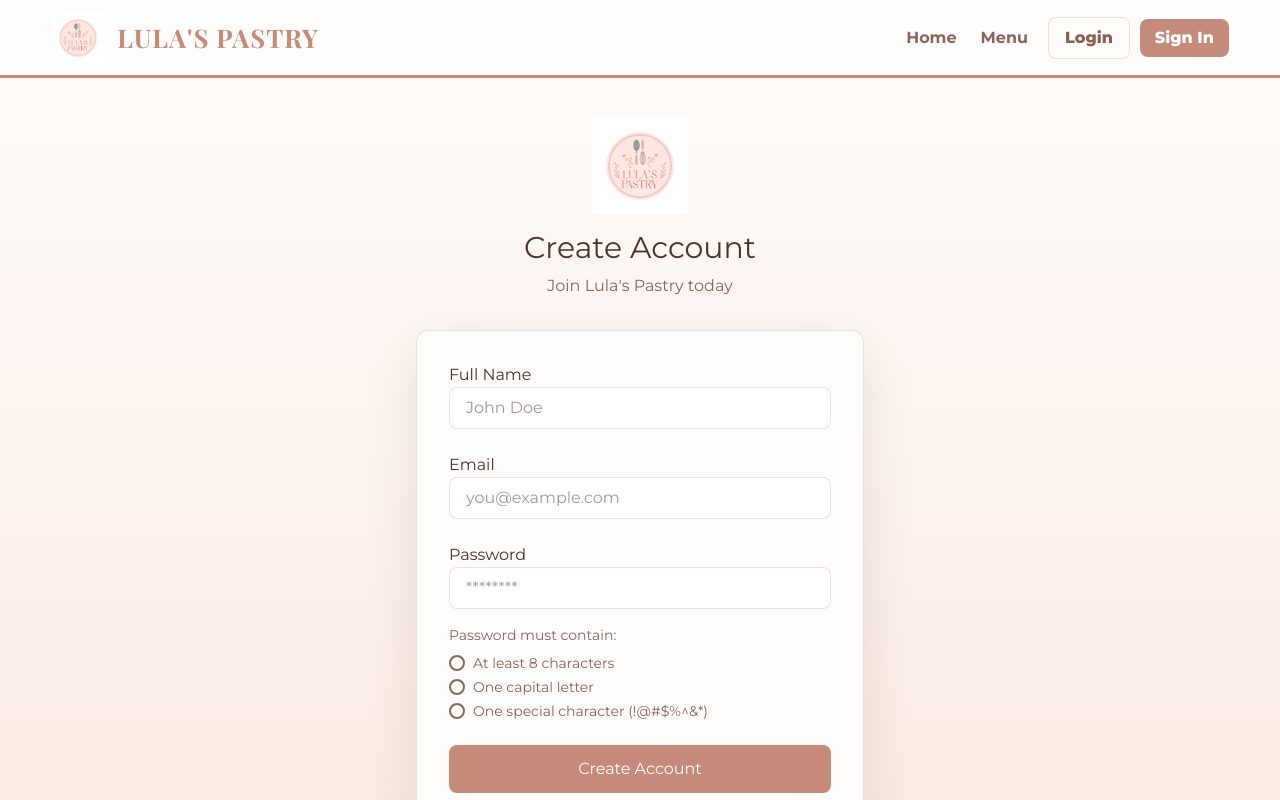
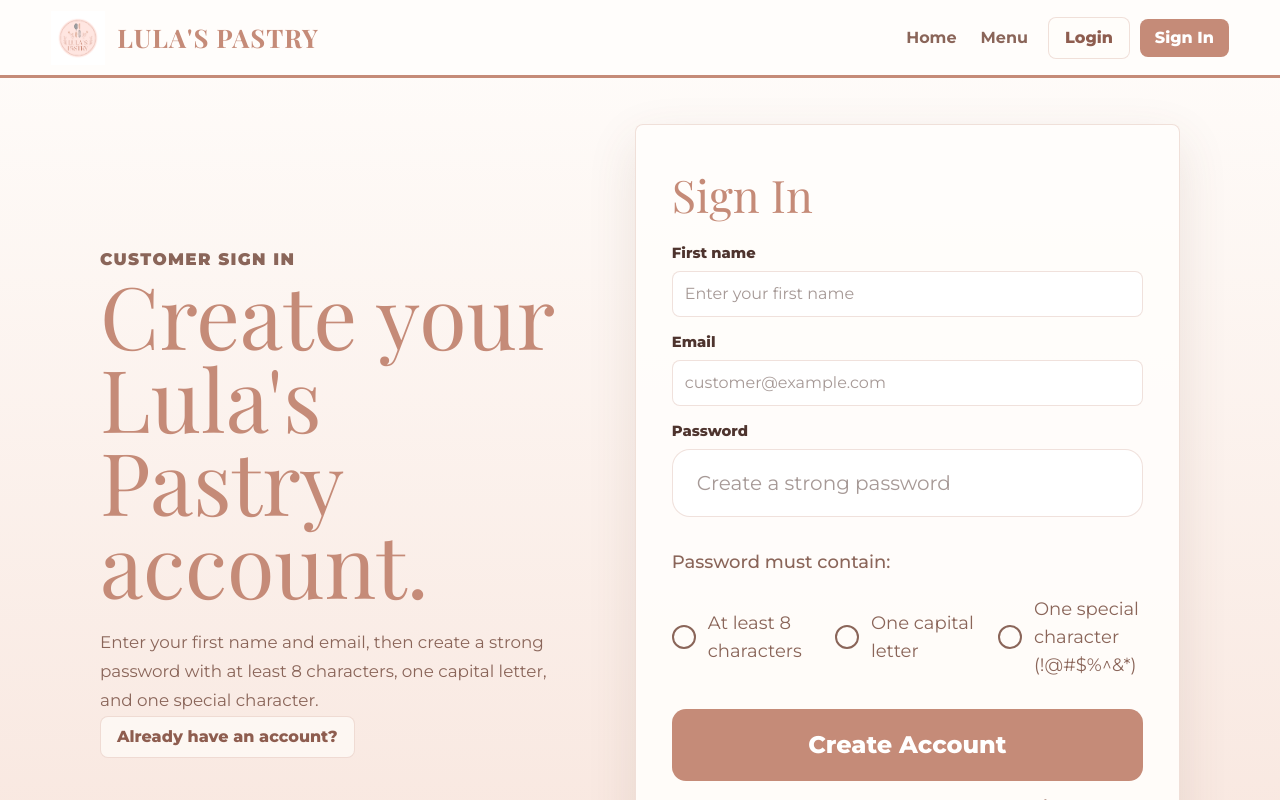
Before and after one commit to ASA-44/lula-s-pastry, a Next.js app: page /signin in a window 1280 px wide. Shown: the top 800 px of the page. Built offline with nearby package versions, Linux system fonts and the light colour scheme; no server answers; a web font is replaced by a local one.

Commit message:
Restore signin form layout with password-only validation

```diff
--- a/app/signin/page.tsx
+++ b/app/signin/page.tsx
@@ -1,7 +1,9 @@
 import { redirect } from "next/navigation";
+import Link from "next/link";
 
+import { registerCustomerAction } from "@/app/actions";
+import { PasswordChecklist } from "@/components/PasswordChecklist";
 import { SiteHeader } from "@/components/SiteHeader";
-import { SignupForm } from "@/components/SignupForm";
 import { getSession } from "@/lib/session";
 
 export const dynamic = "force-dynamic";
@@ -32,7 +34,49 @@ export default async function SignInPage({ searchParams }: PageProps) {
   return (
     <main className="page-shell">
       <SiteHeader session={session} />
-      <SignupForm serverError={error} />
+
+      <section className="auth-wrap">
+        <div className="auth-copy">
+          <p className="eyebrow">Customer sign in</p>
+          <h1>Create your Lula&apos;s Pastry account.</h1>
+          <p>
+            Enter your first name and email, then create a strong password with at least 8
+            characters, one capital letter, and one special character.
+          </p>
+          <Link href="/login" className="ghost-button">
+            Already have an account?
+          </Link>
+        </div>
+
+        <form action={registerCustomerAction} className="auth-card form-stack">
+          <h2>Sign In</h2>
+          {error && <div className="error">{error}</div>}
+          <div className="form-row">
+            <label htmlFor="first_name">First name</label>
+            <input id="first_name" name="first_name" placeholder="Enter your first name" required />
+          </div>
+          <div className="form-row">
+            <label htmlFor="email">Email</label>
+            <input
+              id="email"
+              name="email"
+              type="email"
+              placeholder="customer@example.com"
+              required
+            />
+          </div>
+          <PasswordChecklist />
+          <button
+            className="primary-button !mt-4 !min-h-[72px] !rounded-[14px] !text-2xl"
+            type="submit"
+          >
+            Create Account
+          </button>
+          <p className="auth-switch">
+            If you already have an account, <Link href="/login">login</Link>.
+          </p>
+        </form>
+      </section>
     </main>
   );
 }
--- a/components/SignupForm.tsx
+++ /dev/null
@@ -1,196 +0,0 @@
-"use client";
-
-import { useState } from "react";
-import Link from "next/link";
-import { AlertCircle, CheckCircle } from "lucide-react";
-
-import { registerCustomerAction } from "@/app/actions";
-
-type SignupFormProps = {
-  serverError?: string;
-};
-
-function validatePassword(password: string) {
-  const hasMinLength = password.length >= 8;
-  const hasCapital = /[A-Z]/.test(password);
-  const hasSpecial = /[!@#$%^&*(),.?":{}|<>]/.test(password);
-
-  if (!hasMinLength) {
-    return "Password must be at least 8 characters long";
-  }
-
-  if (!hasCapital) {
-    return "Password must contain at least one capital letter";
-  }
-
-  if (!hasSpecial) {
-    return "Password must contain at least one special character";
-  }
-
-  return "";
-}
-
-function RequirementRow({
-  valid,
-  children
-}: Readonly<{ valid: boolean; children: React.ReactNode }>) {
-  return (
-    <div className="flex items-center gap-2 text-sm">
-      {valid ? (
-        <CheckCircle className="h-4 w-4 flex-shrink-0 text-green-600" />
-      ) : (
-        <span className="h-4 w-4 flex-shrink-0 rounded-full border-2 border-[var(--muted)]" />
-      )}
-      <span className={valid ? "text-green-600" : "text-[var(--muted)]"}>{children}</span>
-    </div>
-  );
-}
-
-export function SignupForm({ serverError }: SignupFormProps) {
-  const [email, setEmail] = useState("");
-  const [password, setPassword] = useState("");
-  const [name, setName] = useState("");
-  const [passwordError, setPasswordError] = useState("");
-
-  const hasMinLength = password.length >= 8;
-  const hasCapital = /[A-Z]/.test(password);
-  const hasSpecial = /[!@#$%^&*(),.?":{}|<>]/.test(password);
-  const passwordIsValid = password.length > 0 && !passwordError;
-
-  function handlePasswordChange(event: React.ChangeEvent<HTMLInputElement>) {
-    const nextPassword = event.target.value;
-    setPassword(nextPassword);
-    setPasswordError(validatePassword(nextPassword));
-  }
-
-  function handleSubmit(event: React.FormEvent<HTMLFormElement>) {
-    const error = validatePassword(password);
-
-    if (error) {
-      event.preventDefault();
-      setPasswordError(error);
-    }
-  }
-
-  return (
-    <section className="flex min-h-[calc(100vh-78px)] items-center justify-center px-6 py-10">
-      <div className="w-full max-w-md">
-        <div className="mb-8 text-center">
-          <img
-            src="/asssets/logo.png"
-            alt="Lula's Pastry"
-            className="mx-auto mb-4 h-24 w-24 object-contain"
-          />
-          <h1 className="mb-2 text-3xl text-[var(--text)]">Create Account</h1>
-          <p className="text-[var(--muted)]">Join Lula&apos;s Pastry today</p>
-        </div>
-
-        <div className="rounded-xl border border-[var(--line)] bg-[var(--page)] p-8 shadow-[var(--shadow)]">
-          <form action={registerCustomerAction} className="space-y-6" onSubmit={handleSubmit}>
-            {serverError && <div className="error">{serverError}</div>}
-
-            <div className="space-y-2">
-              <label className="text-[var(--text)]" htmlFor="first_name">
-                Full Name
-              </label>
-              <input
-                id="first_name"
-                name="first_name"
-                type="text"
-                value={name}
-                onChange={(event) => setName(event.target.value)}
-                className="w-full rounded-lg border border-[var(--line)] bg-white px-4 py-2 text-[var(--text)] focus:outline-none focus:ring-2 focus:ring-[var(--primary)]"
-                placeholder="John Doe"
-                required
-              />
-            </div>
-
-            <div className="space-y-2">
-              <label className="text-[var(--text)]" htmlFor="email">
-                Email
-              </label>
-              <input
-                id="email"
-                name="email"
-                type="email"
-                value={email}
-                onChange={(event) => setEmail(event.target.value)}
-                className="w-full rounded-lg border border-[var(--line)] bg-white px-4 py-2 text-[var(--text)] focus:outline-none focus:ring-2 focus:ring-[var(--primary)]"
-                placeholder="you@example.com"
-                required
-              />
-            </div>
-
-            <div className="space-y-2">
-              <label className="text-[var(--text)]" htmlFor="password">
-                Password
-              </label>
-              <input
-                id="password"
-                name="password"
-                type="password"
-                value={password}
-                onChange={handlePasswordChange}
-                className={`w-full rounded-lg border bg-white px-4 py-2 text-[var(--text)] focus:outline-none focus:ring-2 ${
-                  passwordError
-                    ? "border-red-500 focus:ring-red-500"
-                    : passwordIsValid
-                      ? "border-green-500 focus:ring-[var(--primary)]"
-                      : "border-[var(--line)] focus:ring-[var(--primary)]"
-                }`}
-                placeholder="********"
-                required
-              />
-
-              {passwordError && (
-                <div className="flex items-start gap-2 text-sm text-red-600">
-                  <AlertCircle className="mt-0.5 h-4 w-4 flex-shrink-0" />
-                  <span>{passwordError}</span>
-                </div>
-              )}
-
-              <div className="space-y-2 pt-2">
-                <p className="text-sm text-[var(--muted)]">Password must contain:</p>
-                <div className="space-y-1">
-                  <RequirementRow valid={hasMinLength}>At least 8 characters</RequirementRow>
-                  <RequirementRow valid={hasCapital}>One capital letter</RequirementRow>
-                  <RequirementRow valid={hasSpecial}>
-                    One special character (!@#$%^&*)
-                  </RequirementRow>
-                </div>
-              </div>
-            </div>
-
-            <button
-              type="submit"
-              className="w-full rounded-lg bg-[var(--primary)] px-6 py-3 font-bold text-white transition-colors hover:bg-[var(--primary-dark)]"
-            >
-              Create Account
-            </button>
-          </form>
-
-          <div className="mt-6 text-center">
-            <p className="text-[var(--muted)]">
-              Already have an account?{" "}
-              <Link
-                href="/login"
-                className="text-[var(--primary-dark)] underline-offset-4 hover:underline"
-              >
-                Sign in
-              </Link>
-            </p>
-          </div>
-        </div>
-
-        <div className="mt-6 text-center">
-          <Link
-            href="/"
-            className="text-[var(--muted)] transition-colors hover:text-[var(--primary-dark)]"
-          >
-            Back to home
-          </Link>
-        </div>
-      </div>
-    </section>
-  );
-}
```
